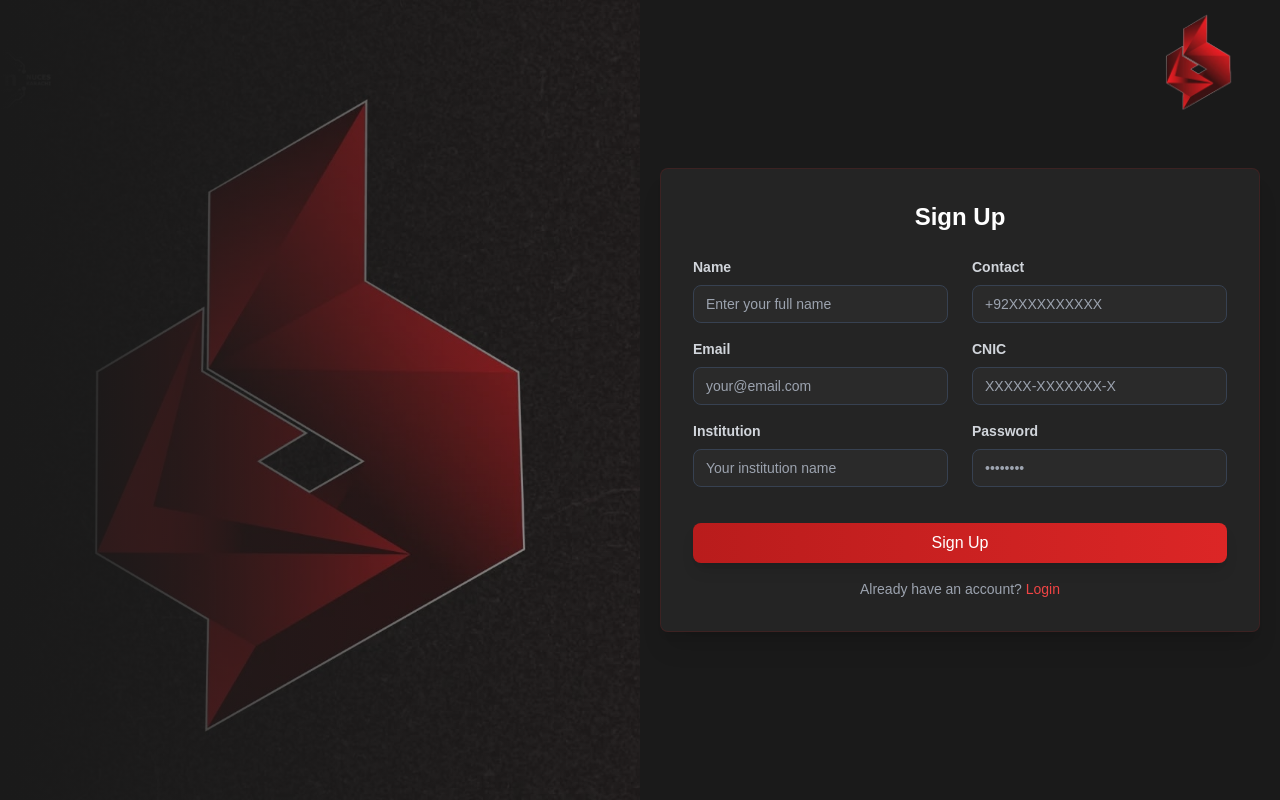
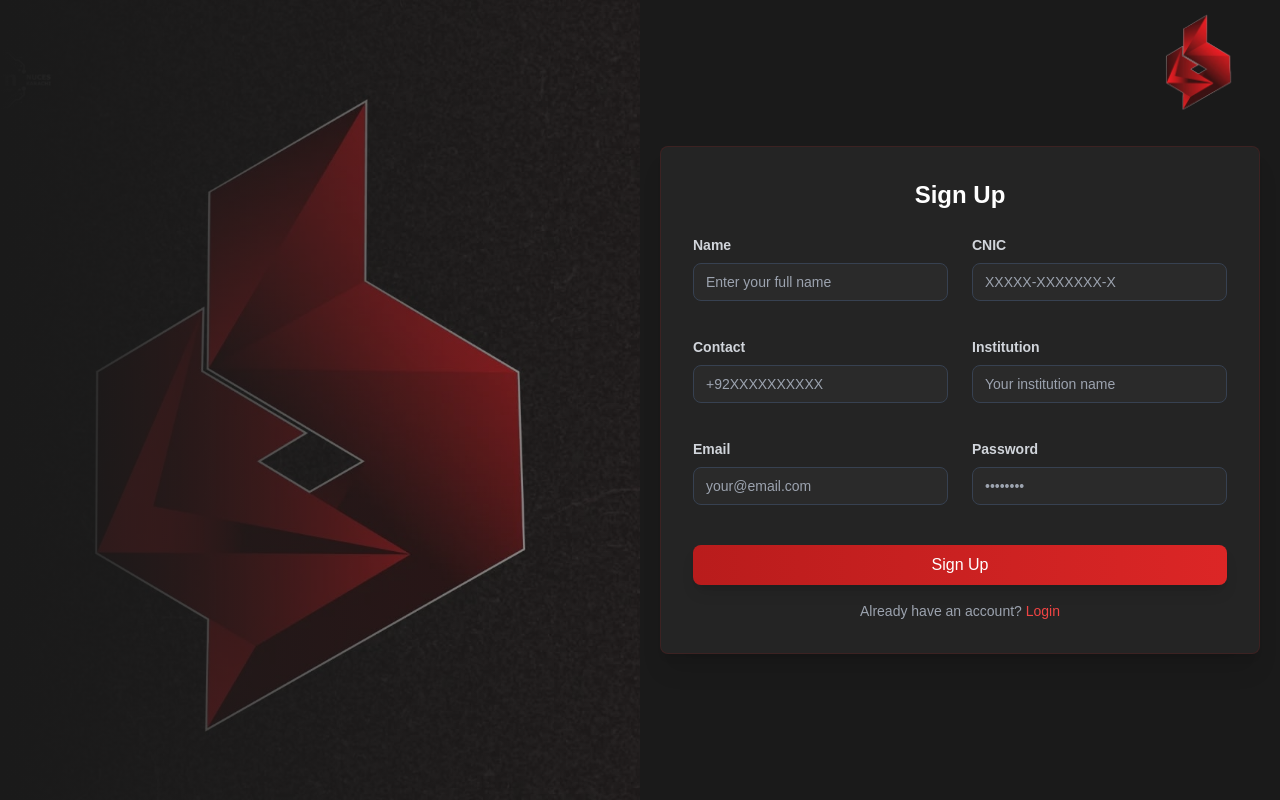
Before and after one commit to owaisrafiq05/DevDay-BrandAmbassador-Portal, a Next.js app: page /signup in a window 1280 px wide. Built offline with nearby package versions, Linux system fonts and the light colour scheme.

Commit message:
Input Validation Added

```diff
--- a/src/app/signup/page.jsx
+++ b/src/app/signup/page.jsx
@@ -18,47 +18,130 @@ const Signup = () => {
     password: "",
   });
 
+  const [errors, setErrors] = useState({
+    name: "",
+    contact: "",
+    email: "",
+    cnic: "",
+    institution: "",
+    password: "",
+  });
+
   const [loading, setLoading] = useState(false);
+
+  // Validation patterns
+  const patterns = {
+    name: /^[a-zA-Z\s]{3,50}$/,
+    contact: /^(\+92|0)?[0-9]{10}$/,
+    email: /^[a-zA-Z0-9._-]+@[a-zA-Z0-9.-]+\.[a-zA-Z]{2,6}$/,
+    cnic: /^\d{5}-\d{7}-\d{1}$/,
+    password: /^(?=.*[A-Za-z])(?=.*\d)[A-Za-z\d@$!%*#?&]{6,}$/,
+  };
+
+  // Error messages
+  const errorMessages = {
+    name: "Name should only contain letters and be 3-50 characters long",
+    contact: "Please enter a valid Pakistani phone number",
+    email: "Please enter a valid email address",
+    cnic: "Please enter a valid CNIC number (format: 12345-1234567-1)",
+    institution: "Institution name is required",
+    password: "Password must be at least 6 characters with letters and numbers",
+  };
+
+  // Format input based on field type
+  const formatInput = (id, value) => {
+    switch (id) {
+      case 'contact':
+        // Remove all non-digits
+        value = value.replace(/\D/g, '');
+        // Add +92 if it starts with 0
+        if (value.startsWith('0')) {
+          value = '+92' + value.slice(1);
+        }
+        return value;
+
+      case 'cnic':
+        // Remove all non-digits
+        value = value.replace(/\D/g, '');
+        // Add hyphens for CNIC format
+        if (value.length > 5) {
+          value = value.slice(0, 5) + '-' + value.slice(5);
+        }
+        if (value.length > 13) {
+          value = value.slice(0, 13) + '-' + value.slice(13);
+        }
+        return value.slice(0, 15);
+
+      case 'name':
+        // Remove any numbers or special characters
+        return value.replace(/[^a-zA-Z\s]/g, '');
+
+      default:
+        return value;
+    }
+  };
+
+  // Validate individual field
+  const validateField = (id, value) => {
+    switch (id) {
+      case 'name':
+      case 'contact':
+      case 'email':
+      case 'cnic':
+      case 'password':
+        if (!value) {
+          return `${id.charAt(0).toUpperCase() + id.slice(1)} is required`;
+        }
+        if (!patterns[id].test(value)) {
+          return errorMessages[id];
+        }
+        return "";
+
+      case 'institution':
+        if (!value || value.trim().length < 2) {
+          return errorMessages.institution;
+        }
+        return "";
+
+      default:
+        return "";
+    }
+  };
 
   const handleChange = (e) => {
     const { id, value } = e.target;
-    setFormData({
-      ...formData,
-      [id]: value,
-    });
+    const formattedValue = formatInput(id, value);
+
+    setFormData(prev => ({
+      ...prev,
+      [id]: formattedValue,
+    }));
+
+    // Validate and set error
+    const error = validateField(id, formattedValue);
+    setErrors(prev => ({
+      ...prev,
+      [id]: error,
+    }));
   };
 
   const validateForm = () => {
-    if (!formData.email || !formData.password || !formData.name ||
-        !formData.contact || !formData.cnic || !formData.institution) {
-      toast.error("Please fill in all fields.");
-      return false;
-    }
+    let isValid = true;
+    const newErrors = {};
 
-    // Email validation
-    const emailPattern = /^[a-zA-Z0-9._-]+@[a-zA-Z0-9.-]+\.[a-zA-Z]{2,6}$/;
-    if (!emailPattern.test(formData.email)) {
-      toast.error("Please enter a valid email.");
-      return false;
-    }
+    // Validate all fields
+    Object.keys(formData).forEach(key => {
+      const error = validateField(key, formData[key]);
+      newErrors[key] = error;
+      if (error) {
+        isValid = false;
+      }
+    });
 
-    // CNIC validation (assuming Pakistani CNIC format: 12345-1234567-1)
-    const cnicPattern = /^\d{5}-\d{7}-\d{1}$/;
-    if (!cnicPattern.test(formData.cnic)) {
-      toast.error("Please enter a valid CNIC (format: 12345-1234567-1)");
-      return false;
-    }
+    setErrors(newErrors);
 
-    // Contact validation (assuming Pakistani format)
-    const contactPattern = /^(\+92|0)?[0-9]{10}$/;
-    if (!contactPattern.test(formData.contact)) {
-      toast.error("Please enter a valid contact number");
-      return false;
-    }
-
-    // Password validation
-    if (formData.password.length < 6) {
-      toast.error("Password must be at least 6 characters.");
+    if (!isValid) {
+      toast.error("Please fix all errors before submitting.");
       return false;
     }
 
@@ -100,32 +183,32 @@ const Signup = () => {
     }
   };
 
-  const InputField = ({ label, id, type = "text", placeholder, delay }) => (
-    <motion.div
-      initial={{ opacity: 0, y: 20 }}
-      animate={{ opacity: 1, y: 0 }}
-      transition={{ delay }}
-      className="mb-4"
-    >
+  const renderInput = (id, label, type = "text", placeholder) => (
+    <div>
       <label className="font-semibold text-sm text-gray-300 pb-1 block">
         {label}
+        {errors[id] && (
+          <span className="text-red-500 text-xs ml-2">
+            {errors[id]}
+          </span>
+        )}
       </label>
       <input
-        className="border bg-[#2a2a2a] border-gray-700 rounded-lg px-3 py-2 mt-1 text-sm w-full
-                  focus:border-red-500 focus:ring-2 focus:ring-red-500 text-white transition-all duration-200"
+        className={`border bg-[#2a2a2a] border-gray-700 rounded-lg px-3 py-2 mt-1 mb-5 text-sm w-full
+                  focus:border-red-500 focus:ring-2 focus:ring-red-500 text-white transition-all duration-200
+                  ${errors[id] ? 'border-red-500' : ''}`}
         type={type}
         id={id}
-        placeholder={placeholder}
         value={formData[id]}
         onChange={handleChange}
         required
+        placeholder={placeholder}
       />
-    </motion.div>
+    </div>
   );
 
   return (
     <div className="min-h-screen flex m-0 p-0 h-screen relative bg-[#1a1a1a]">
-      {/* Left side: Image with overlay */}
       <div className="w-full lg:w-1/2 hidden lg:block relative">
         <div className="absolute inset-0 bg-gradient-to-r from-[#1a1a1a] to-transparent z-10" />
         <Image
@@ -137,7 +220,6 @@ const Signup = () => {
         />
       </div>
 
-      {/* Right side: Signup Form */}
       <motion.div
         initial={{ opacity: 0, x: 20 }}
         animate={{ opacity: 1, x: 0 }}
@@ -185,17 +267,32 @@ const Signup = () => {
           </motion.h2>
 
           <form onSubmit={handleSubmit} className="grid grid-cols-1 md:grid-cols-2 gap-x-6">
-            <InputField label="Name" id="name" placeholder="Enter your full name" delay={0.4} />
-            <InputField label="Contact" id="contact" placeholder="+92XXXXXXXXXX" delay={0.4} />
-            <InputField label="Email" id="email" type="email" placeholder="your@email.com" delay={0.5} />
-            <InputField label="CNIC" id="cnic" placeholder="XXXXX-XXXXXXX-X" delay={0.5} />
-            <InputField label="Institution" id="institution" placeholder="Your institution name" delay={0.6} />
-            <InputField label="Password" id="password" type="password" placeholder="••••••••" delay={0.6} />
+            <motion.div
+              initial={{ opacity: 0, y: 20 }}
+              animate={{ opacity: 1, y: 0 }}
+              transition={{ delay: 0.4 }}
+              className="space-y-4 col-span-1"
+            >
+              {renderInput("name", "Name", "text", "Enter your full name")}
+              {renderInput("contact", "Contact", "text", "+92XXXXXXXXXX")}
+              {renderInput("email", "Email", "email", "your@email.com")}
+            </motion.div>
 
             <motion.div
               initial={{ opacity: 0, y: 20 }}
               animate={{ opacity: 1, y: 0 }}
-              transition={{ delay: 0.7 }}
+              transition={{ delay: 0.5 }}
+              className="space-y-4 col-span-1"
+            >
+              {renderInput("cnic", "CNIC", "text", "XXXXX-XXXXXXX-X")}
+              {renderInput("institution", "Institution", "text", "Your institution name")}
+              {renderInput("password", "Password", "password", "••••••••")}
+            </motion.div>
+
+            <motion.div
+              initial={{ opacity: 0, y: 20 }}
+              animate={{ opacity: 1, y: 0 }}
+              transition={{ delay: 0.6 }}
               className="mt-5 md:col-span-2"
             >
               <button
@@ -203,7 +300,7 @@ const Signup = () => {
                           hover:from-red-600 hover:to-red-500 transition-all duration-200 transform hover:scale-[1.02]
                           disabled:opacity-50 disabled:cursor-not-allowed shadow-lg"
                 type="submit"
-                disabled={loading}
+                disabled={loading || Object.values(errors).some(error => error)}
               >
                 {loading ? "Signing up..." : "Sign Up"}
               </button>
@@ -213,7 +310,7 @@ const Signup = () => {
           <motion.div
             initial={{ opacity: 0 }}
             animate={{ opacity: 1 }}
-            transition={{ delay: 0.8 }}
+            transition={{ delay: 0.7 }}
             className="mt-4 text-center"
           >
             <p className="text-sm text-gray-400">
```
